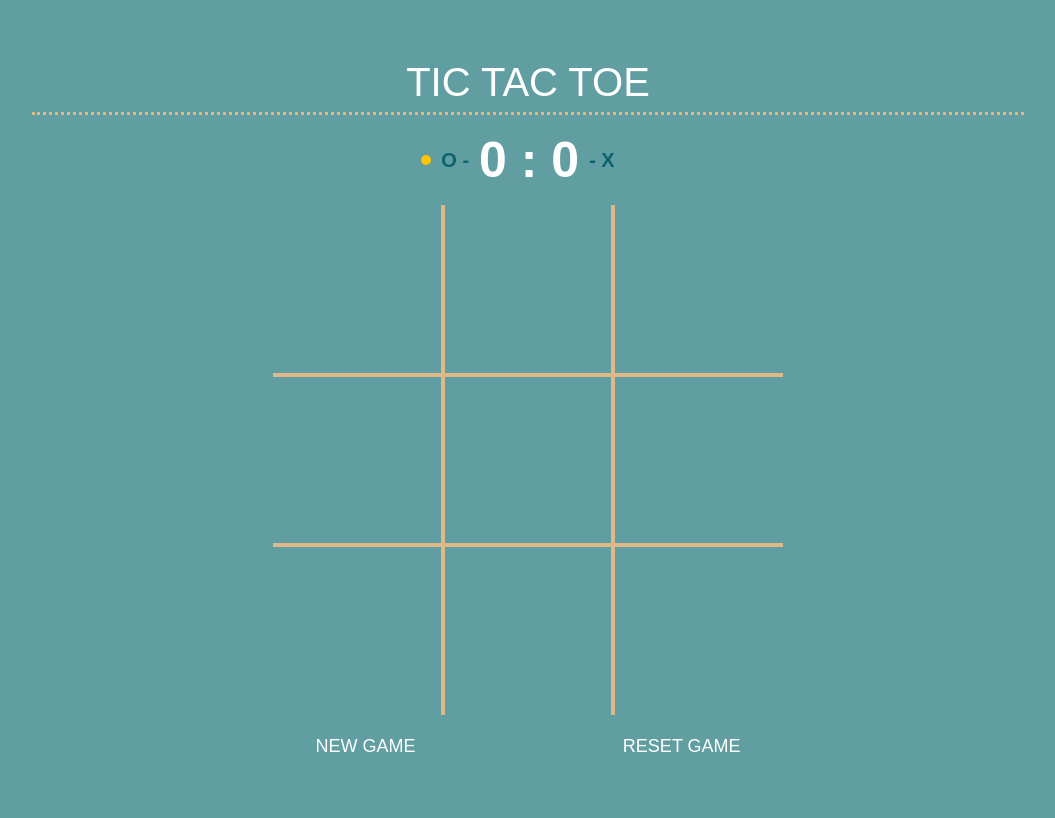
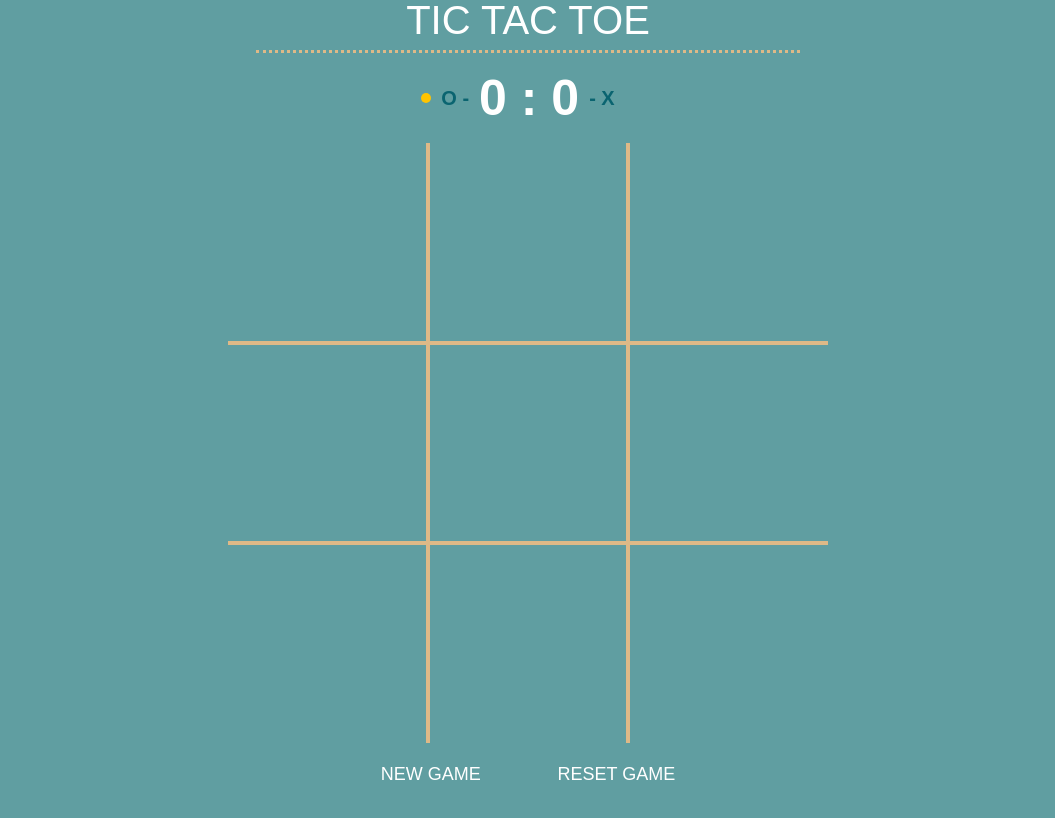
Before and after one commit to flaviaferri/TicTacToeGame, a Next.js app: page / in a window 1280 px wide. Shown: the top 818 px of the page, without its empty margins (112-1167 px from the left). Built offline with nearby package versions, Linux system fonts and the light colour scheme.

Commit message:
Fix IOS styles

```diff
--- a/components/Game/index.js
+++ b/components/Game/index.js
@@ -3,192 +3,22 @@ import { css } from "@emotion/react";
 import styled from "@emotion/styled";
 import { useEffect } from "react";
 
-const GameWrapper = styled.section(
-  () => css`
-    display: flex;
-    align-items: center;
-    justify-content: center;
-    flex-direction: column;
-    margin: 2rem;
-    min-height: 100vh;
-  `
-);
-
-const Title = styled.h1(
-  ({ theme }) => css`
-    display: flex;
-    align-items: center;
-    justify-content: center;
-    width: 80%;
-    font-size: 4rem;
-    color: ${theme.colors.white};
-    border-bottom: 3px dotted ${theme.colors.beige};
-    padding-bottom: 1rem;
-    text-transform: uppercase;
-
-    ${theme.breakpoints[0]} {
-      width: 100%;
-      font-size: 3rem;
-    }
-  `
-);
-
-// scoreboard style
-const PlayerBoard = styled.div(
-  ({ theme }) => css`
-    display: flex;
-    align-items: center;
-    justify-content: center;
-    width: 50%;
-    font-size: 2rem;
-    font-weight: bold;
-    color: ${theme.colors.darkGreen};
-    padding: 2rem;
-
-    ${theme.breakpoints[0]} {
-      width: 100%;
-    }
-  `
-);
-const Scoreboard = styled.div(
-  ({ theme }) => css`
-    font-size: 5rem;
-    color: ${theme.colors.white};
-    margin: 0 1rem;
-
-    ${theme.breakpoints[0]} {
-      font-size: 4rem;
-    }
-  `
-);
-
-const PlayerPoint = styled.span(
-  ({ theme, player }) => css`
-    opacity: ${player && "0"};
-    width: 1rem;
-    height: 1rem;
-    background: ${theme.colors.yellow};
-    border-radius: 50%;
-    margin: 1rem;
-  `
-);
-
-// playboard Style
-const GameBoard = styled.div(
-  ({ theme }) => css`
-    display: grid;
-    grid-auto-columns: 1fr;
-    grid-auto-rows: 1fr;
-    overflow: hidden;
-    width: 51rem;
-    height: 51rem;
-
-    ${theme.breakpoints[0]} {
-      width: 30rem;
-      height: 30rem;
-    }
-  `
-);
-
-const GameButton = styled.button(
-  ({ theme }) => css`
-    font-size: 8rem;
-    font-weight: 500;
-
-    background: transparent;
-    outline: 2px solid ${theme.colors.beige};
-    border: none;
-    cursor: pointer;
-    text-align: center;
-
-    &:last-child {
-      grid-area: 3/3;
-    }
-  `
-);
-
-//players style
-const PlayerO = styled.p(
-  ({ theme }) => css`
-    font-size: 10rem;
-    color: ${theme.colors.darkGreen};
-    text-align: center;
-
-    ${theme.breakpoints[0]} {
-      font-size: 7rem;
-    }
-  `
-);
-
-const PlayerX = styled.p(
-  ({ theme }) => css`
-    font-size: 10rem;
-    color: ${theme.colors.white};
-    text-align: center;
-
-    ${theme.breakpoints[0]} {
-      font-size: 7rem;
-    }
-  `
-);
-
-// New Game and reset buttons style
-const ButtonWrapper = styled.div(
-  ({ theme }) => css`
-    display: flex;
-    padding: 2rem;
-    width: 70%;
-    justify-content: space-evenly;
-
-    ${theme.breakpoints[0]} {
-      width: 100%;
-      padding: 4rem 2rem;
-    }
-  `
-);
-
-const Button = styled.button(
-  ({ theme }) => css`
-    border: none;
-    text-transform: uppercase;
-    cursor: pointer;
-    font-size: 1.8rem;
-    background: transparent;
-    color: ${theme.colors.white};
-  `
-);
-
-const MessageWrapper = styled.div(
-  () => css`
-    position: absolute;
-  `
-);
-
-const Message = styled.div(
-  ({ theme }) => css`
-    display: flex;
-    align-items: center;
-    justify-content: center;
-    font-size: 1.8rem;
-    color: ${theme.colors.darkGreen};
-    background-color: ${theme.colors.white};
-    height: 5rem;
-    width: 50rem;
-    border-radius: 1.5rem;
-
-    ${theme.breakpoints[0]} {
-      width: 20rem;
-    }
-  `
-);
-
-const Winner = styled.p(
-  () => css`
-    font-size: 2rem;
-    font-weight: 700;
-    margin-right: 0.5rem;
-  `
-);
+import {
+  GameWrapper,
+  Title,
+  PlayerBoard,
+  Scoreboard,
+  PlayerPoint,
+  GameButton,
+  PlayerO,
+  PlayerX,
+  ButtonWrapper,
+  Button,
+  MessageWrapper,
+  Message,
+  Winner,
+  Board
+} from './styles'
 
 export default function Game() {
   const initialPositions = [
@@ -239,7 +69,7 @@ export default function Game() {
   };
 
   // Responsible for changing the value (-1 || 1) by the icon ( O || X)
-  const getplayerIcon = (indexRow, indexCell) => {
+  const getPlayerIcon = (indexRow, indexCell) => {
     if (ticTacToe[indexRow][indexCell][0] !== null) {
       return ticTacToe[indexRow][indexCell][0] > 0 ? (
         <>
@@ -338,7 +168,8 @@ export default function Game() {
         </Scoreboard>
         - X <PlayerPoint player={player}></PlayerPoint>
       </PlayerBoard>
-      <GameBoard>
+
+      <Board>
         {ticTacToe.map((row, indexRow) =>
           row.map((_, indexCell) => (
             <GameButton
@@ -346,11 +177,11 @@ export default function Game() {
               type="button"
               onClick={() => handelClick(indexRow, indexCell)}
             >
-              {getplayerIcon(indexRow, indexCell)}
+              {getPlayerIcon(indexRow, indexCell)}
             </GameButton>
           ))
         )}
-      </GameBoard>
+      </Board>
       <ButtonWrapper>
         <Button onClick={() => newGameButton()}>New Game</Button>
         <Button onClick={() => resetGameButton()}>Reset Game</Button>
--- /dev/null
+++ b/components/Game/styles.js
@@ -0,0 +1,198 @@
+import { css } from "@emotion/react";
+import styled from "@emotion/styled";
+
+export const GameWrapper = styled.section(
+  ({theme}) => css`
+    display: flex;
+    align-items: center;
+    justify-content: center;
+    flex-direction: column;
+    margin: 2rem;
+    min-height: 100vh;
+    max-width: 680px;
+    margin: auto;
+
+    ${theme.breakpoints[0]} {
+      width: 90%;
+    }
+  `
+);
+
+export const Title = styled.h1(
+  ({ theme }) => css`
+    display: flex;
+    align-items: center;
+    justify-content: center;
+    width: 80%;
+    font-size: 4rem;
+    color: ${theme.colors.white};
+    border-bottom: 3px dotted ${theme.colors.beige};
+    padding-bottom: 1rem;
+    text-transform: uppercase;
+
+    ${theme.breakpoints[0]} {
+      width: 100%;
+      font-size: 3rem;
+    }
+  `
+);
+
+// scoreboard style
+export const PlayerBoard = styled.div(
+  ({ theme }) => css`
+    display: flex;
+    align-items: center;
+    justify-content: center;
+    width: 50%;
+    font-size: 2rem;
+    font-weight: bold;
+    color: ${theme.colors.darkGreen};
+    padding: 2rem;
+
+    ${theme.breakpoints[0]} {
+      width: 100%;
+    }
+  `
+);
+export const Scoreboard = styled.div(
+  ({ theme }) => css`
+    font-size: 5rem;
+    color: ${theme.colors.white};
+    margin: 0 1rem;
+
+    ${theme.breakpoints[0]} {
+      font-size: 4rem;
+    }
+  `
+);
+
+export const PlayerPoint = styled.span(
+  ({ theme, player }) => css`
+    opacity: ${player && "0"};
+    width: 1rem;
+    height: 1rem;
+    background: ${theme.colors.yellow};
+    border-radius: 50%;
+    margin: 1rem;
+  `
+);
+
+
+//players style
+export const PlayerO = styled.p(
+  ({ theme }) => css`
+    font-size: 10rem;
+    color: ${theme.colors.darkGreen};
+    text-align: center;
+
+    ${theme.breakpoints[0]} {
+      font-size: 7rem;
+    }
+  `
+);
+
+export const PlayerX = styled.p(
+  ({ theme }) => css`
+    font-size: 10rem;
+    color: ${theme.colors.white};
+    text-align: center;
+
+    ${theme.breakpoints[0]} {
+      font-size: 7rem;
+    }
+  `
+);
+
+// New Game and reset buttons style
+export const ButtonWrapper = styled.div(
+  ({ theme }) => css`
+    display: flex;
+    padding: 2rem;
+    width: 70%;
+    justify-content: space-evenly;
+
+    ${theme.breakpoints[0]} {
+      width: 100%;
+      padding: 4rem 2rem;
+    }
+  `
+);
+
+export const Button = styled.button(
+  ({ theme }) => css`
+    border: none;
+    text-transform: uppercase;
+    cursor: pointer;
+    font-size: 1.8rem;
+    background: transparent;
+    color: ${theme.colors.white};
+  `
+);
+
+export const MessageWrapper = styled.div(
+  () => css`
+    position: absolute;
+  `
+);
+
+export const Message = styled.div(
+  ({ theme }) => css`
+    display: flex;
+    align-items: center;
+    justify-content: center;
+    font-size: 1.8rem;
+    color: ${theme.colors.darkGreen};
+    background-color: ${theme.colors.white};
+    height: 5rem;
+    width: 50rem;
+    border-radius: 1.5rem;
+
+    ${theme.breakpoints[0]} {
+      width: 20rem;
+    }
+  `
+);
+
+export const Winner = styled.p(
+  () => css`
+    font-size: 2rem;
+    font-weight: 700;
+    margin-right: 0.5rem;
+  `
+);
+
+export const Board = styled.div(
+  ({theme}) => css`
+    display: grid;
+    width: 600px;
+    height: 600px;
+    overflow: hidden;
+
+	  grid-template: repeat(3, 1fr) / repeat(3, 1fr);
+
+    ${theme.breakpoints[0]} {
+      width: 300px;
+      height: 300px;
+    }
+  `
+)
+
+
+export const GameButton = styled.div(
+  ({ theme }) => css`
+    font-size: 8rem;
+    font-weight: 500;
+    min-height: 100px;
+
+
+    display: flex;
+    align-items: center;
+    justify-content: center;
+
+    background: transparent;
+    box-shadow: 0 0 0 2px ${theme.colors.beige};
+
+    cursor: pointer;
+    text-align: center;
+  `
+);
```
